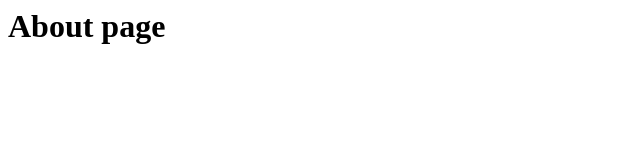
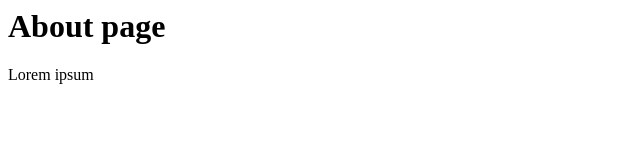
Before and after one commit to hanopcan/cohort19, a plain HTML site: page about.html in a window 1280 px wide. Shown: the full height of the page, 0-640 px from the left. Drawn offline with Linux system fonts and the light colour scheme.

Commit message:
Added some body text to about and contact

```diff
--- a/about.html
+++ b/about.html
@@ -3,6 +3,8 @@
 
 	<body>
 		<h1>About page</h1>
+
+		<p>Lorem ipsum</p>
 	</body>
 
 </html>
```
Also changed, not shown: contact.html (+2 -0 lines).
